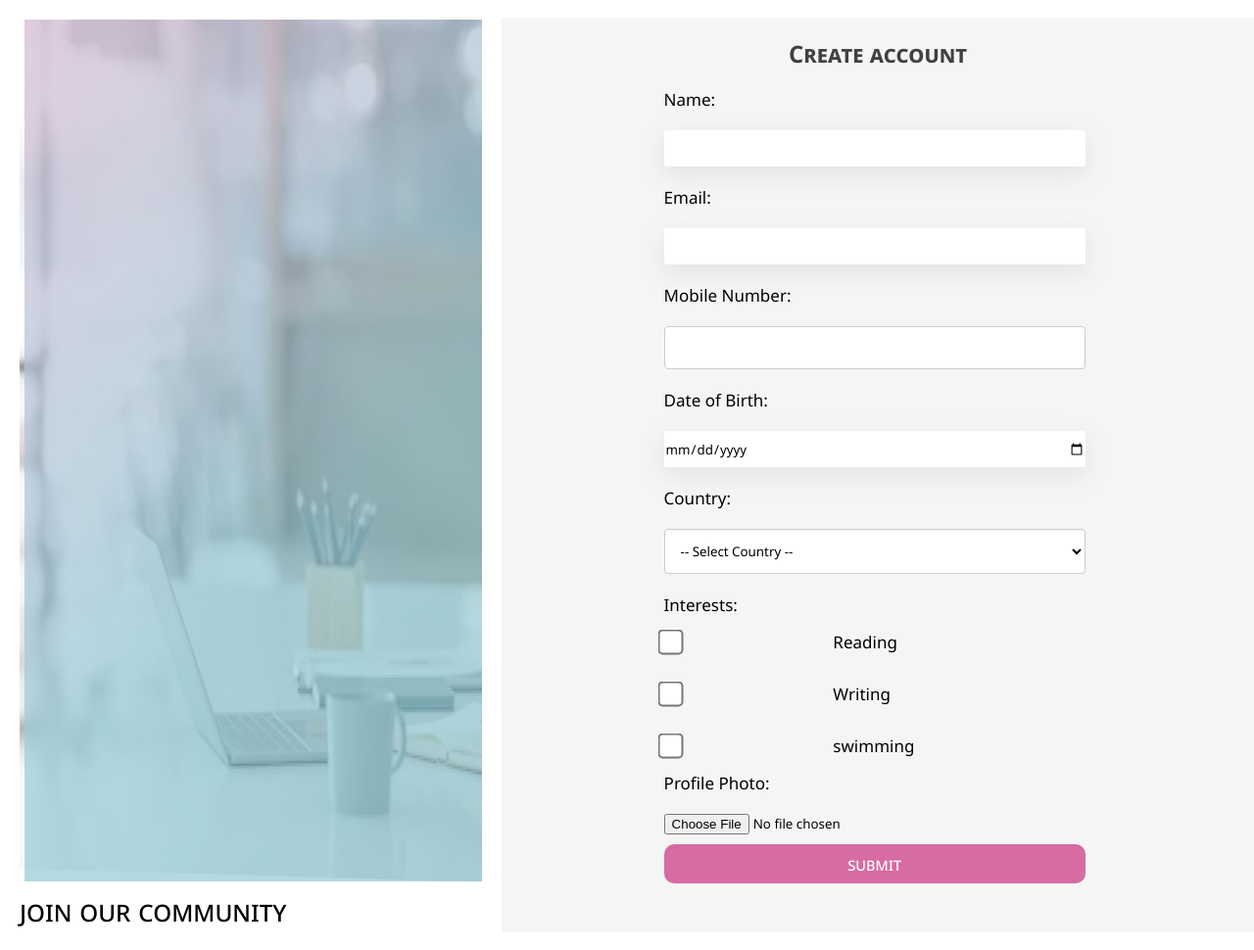
After one commit to ashok2009it/indigital_interns, a PHP site: page /AttendanceManagementSystem-master/Pages/signup.php in a window 1280 px wide. The commit adds this page. Shown: the whole page at 98% size. Run offline with PHP 8.4, Linux system fonts and the light colour scheme.

Commit message:
converted to php

```diff
--- a/Assests/style.css
+++ b/Assests/style.css
@@ -78,9 +78,7 @@ header li a {
   text-decoration: none;
 }
 .active{
-  text-decoration: underline;
   color: #0b7c92;
-
 }
 button{
   background-color: #d76ca2;
@@ -148,8 +146,6 @@ color: #414141;
 .login{
   background-image: url(../Assests/Images/bg1.jpg);
   background-repeat: no-repeat;
-
-
 }
 .wrapper{
   background-color: rgba(245, 245, 245, alpha);
@@ -162,6 +158,77 @@ color: #414141;
   margin-right:100px ;
   margin-top: 25px;
 }
+
+/* css for signup page  */
+
+ .container {
+  display: flex;
+}
+
+ .left-col{
+  flex-basis: 40%;
+  padding: 20px;
+  background-color: #fff;
+  font-variant: small-caps;
+  font-size: 30px;
+
+}
+.signup .container .left-col img{
+  border-radius: 0px;
+  height:880px;
+  width: 100%;
+}
+ .right-col {
+  flex-basis: 60%;
+  padding: 0 20px;
+  background-color: whitesmoke;
+
+}
+ .right-col h2{
+  text-align: center;
+}
+ .right-col  input[type=text],input[type=date], input[type=email]{
+    border: none;
+    border-radius: 2px;
+    box-shadow: rgba(149, 157, 165, 0.2) 0px 8px 24px;;
+    width: 430px;
+    height: 37px;
+    margin:20px 0 20px 0;
+    margin-left: 20%;
+}
+ .container .right-col  input[type=tel]{
+  background-color: #fff;
+  width: 430px;
+  margin:20px 0 20px 0;
+  margin-left: 20%;
+}
+  .container .right-col select{
+  background-color: #fff;
+  width: 430px;
+  margin:20px 0 20px 0;
+  margin-left: 20%;
+}
+ .container .right-col input[type=checkbox]{
+  transform: scale(2);
+  margin:20px 10px 20px 0;
+  margin-left: 20%;
+}
+ .right-col input[type=file]{
+  margin:20px 0 10px 0;
+  margin-left: 20%;
+}
+ .signup button{
+  width: 430px;
+  margin-left: 20%;
+  margin-bottom: 50px;
+
+}
+.right-col label{
+  font-size: 17px;
+  margin-left: 20%;
+}
+
+
 .wrapper .tag{
   text-align: start;
   color: white;
@@ -175,7 +242,8 @@ color: #414141;
  .wrapper .form{
   text-align: start;
  }
-  .wrapper .form h2{
+
+.wrapper .form h2{
     text-align: center;
   }
 
@@ -187,6 +255,7 @@ color: #414141;
     height: 30px;
     margin:20px 0 20px 0;
   }
+
   .wrapper .form #check{
     width: 15px;
     }
@@ -205,13 +274,8 @@ color: #414141;
 
 }
 
-/* css for signup page  */
-.wrapper main{
-	display: flex;
-	flex-wrap: wrap;
-	justify-content: space-around;
-	padding: 30px 30px 0px 30px;
-}
+
+
 
 /* css for contact page  */
 .contact ul{
@@ -462,10 +526,11 @@ table {
   font-family: arial, sans-serif;
   border-collapse: collapse;
   width: 1000px;
-    margin: 0 auto;
-    font-family:'Segoe UI', Tahoma, Geneva, Verdana, sans-serif ;
+  margin: 0 auto;
+  font-family:'Segoe UI', Tahoma, Geneva, Verdana, sans-serif ;
   font-variant: small-caps;
   font-size: 20px;
+  margin-bottom: 50px;
 }
 
 td, th {
@@ -484,7 +549,6 @@ td, th {
   font-size: 30px;
   font-variant: small-caps;
   text-align: left;
-
   text-align: center;
  }
 
@@ -546,7 +610,7 @@ button{
   height: 55px;
 }
 header ul{
-  font-size: 30px;
+  font-size: 25px;
   margin-left: 320px;
 }
 .logo img{
@@ -642,7 +706,7 @@ section li {
 section .btn {
   font-size: 1.7em;
 }
-.attendaceTable{
+.attendanceTable{
   width: 1170px;
   height: 700px;
   font-size: 32px;
@@ -653,9 +717,7 @@ section .btn {
   .wrapper h2{
     font-size: 40px;
   }
-  .login{
-    background-size: cover;
-  }
+
   .wrapper {
     width:1090px;
     margin: 0 auto;
@@ -685,7 +747,6 @@ section .btn {
 .wrapper .form input{
   width: 450px;
   height: 50px;
-  border: 0.2px solid #414141;
 }
 .wrapper .form p {
   font-size: 25px;
@@ -719,7 +780,7 @@ section .btn {
    height: 90px;
   }
 header ul{
- font-size: 35px;
+ font-size: 25px;
  margin-left: 500px;
 }
 
--- /dev/null
+++ b/Includes/footer.php
@@ -0,0 +1,3 @@
+<footer>
+    <p>&copy; <?php echo date('Y'); ?> Indigital. All rights reserved.</p>
+</footer>
--- a/Pages/login.html
+++ b/Pages/login.php
@@ -16,11 +16,11 @@
                  <h1>Join our</h1>
                  <h1>community</h1>
 
-                <img src="../Assests/Images/login.jpg" alt="" height="320px" width="540px" id="beads">
+                <img src="../Assests/Images/login.jpg" alt="" height="320px" width="564px" id="beads">
             </div>
             <div class="form">
                 <h2>Hello! Welcome back.</h2>
-                <form action="../index.html">
+                <form action="../index.php">
                     <label for="">Email or Mobile number</label><br>
                     <input type="Email" placeholder="example@gmail.com" required> <br>
                     <label for="">Password</label><br>
@@ -32,7 +32,7 @@
                     <br>
 
                     <div>
-                        <p>Don't have an account? <a href="signup.html">Create account!</a></p>
+                        <p>Don't have an account? <a href="signup.php">Create account!</a></p>
                     </div>
                 </form>
             </div>
--- /dev/null
+++ b/Pages/signup.php
@@ -0,0 +1,54 @@
+<!DOCTYPE html>
+<html lang="en">
+<head>
+    <meta charset="UTF-8">
+    <meta http-equiv="X-UA-Compatible" content="IE=edge">
+    <meta name="viewport" content="width=device-width, initial-scale=1.0">
+    <link rel="stylesheet" href="../Assests/style.css">
+    <link rel="icon" href="../Assests/Images/Favicon.png">
+    <title>signup page</title>
+</head>
+<body class="signup">
+ <div class="container">
+    <div class="left-col">
+        <img src="../Assests/Images/signup.jpg" alt="" height="100px" width="30px">
+        join our community
+    </div>
+            <div class="right-col form">
+                <h2>Create account</h2>
+            <form action="thanks.php" method="post" enctype="multipart/form-data">
+                <label for="name">Name:</label><br>
+                <input type="text" id="name" name="name" required><br>
+                <label for="email">Email:</label><br>
+                <input type="email" id="email" name="email" required><br>
+                <label for="mobile">Mobile Number:</label><br>
+                <input type="tel" id="mobile" name="mobile" required><br>
+                <label for="dob">Date of Birth:</label><br>
+                <input type="date" id="dob" name="dob" required><br>
+                <label for="country">Country:</label><br>
+                <select id="country" name="country" required>
+                    <option value="">-- Select Country --</option>
+                    <option value="canada">India</option>
+                    <option value="canada">Germany</option>
+                    <option value="usa">USA</option>
+                    <option value="uk">UK</option>
+                    <option value="canada">Canada</option>
+                </select><br>
+                <label>Interests:</label><br>
+                <input type="checkbox" id="interest1" name="interests[]" value="interest1">
+                <label for="interest1">Reading</label><br>
+                <input type="checkbox" id="interest2" name="interests[]" value="interest2">
+                <label for="interest2">Writing</label><br>
+                <input type="checkbox" id="interest3" name="interests[]" value="interest3">
+                <label for="interest3">swimming</label><br>
+                <label for="profilePhoto">Profile Photo:</label><br>
+                <input type="file" id="profilePhoto" name="profilePhoto"><br>
+                <button>submit</button>
+            </form>
+</body>
+</html>
+
+            </div>
+    </div>
+</body>
+</html>
--- /dev/null
+++ b/config.php
@@ -0,0 +1,3 @@
+<?php
+define('BASE_URL', 'http://localhost/AttendanceManagementSystem-master/indigital_interns');
+?>
```
Also changed, not shown: Assests/script.js (+6 -7 lines), Includes/header.php (added, +29 -0 lines), Pages/about.php (renamed from Pages/about.html, +2 -17 lines), Pages/attendance.php (renamed from Pages/attendance.html, +4 -13 lines), Pages/contact.php (renamed from Pages/contact.html, +2 -12 lines), Pages/pricing.php (renamed from Pages/pricing.html, +2 -15 lines), Pages/signup.html (deleted, +0 -41 lines), index.php (renamed from index.html, +4 -17 lines), Assests/Images/signup.jpg (added), Pages/thanks.php (added).
